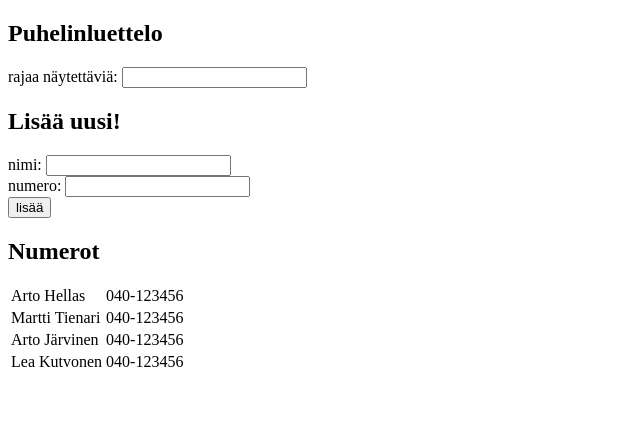
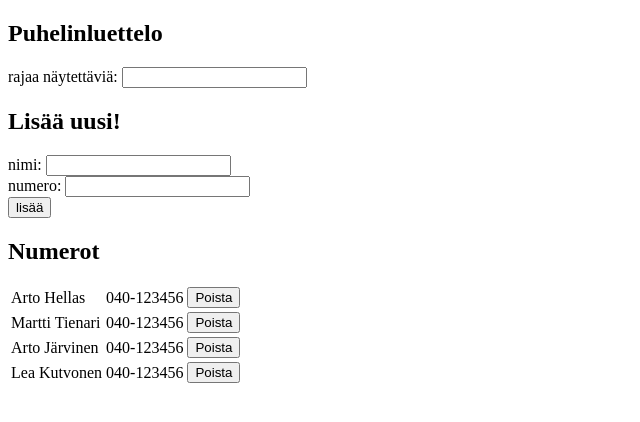
Before and after one commit to poksiala/mooc-osa2, a React (Create React App) app: page / in a window 1280 px wide. Shown: the top 422 px of the page, without its empty margins (0-640 px from the left). Built offline with nearby package versions, Linux system fonts and the light colour scheme; data requests are answered from the project's data file.

Commit message:
part 2-16

```diff
--- a/src/App.js
+++ b/src/App.js
@@ -1,11 +1,19 @@
 import React from 'react';
 import personService from './services/persons'
 
-const Person = ({person}) => <tr><td>{person.name}</td><td>{person.number}</td></tr>
+const Person = ({delHandler, person}) => {
+  return (
+    <tr>
+      <td>{person.name}</td>
+      <td>{person.number}</td>
+      <td><button onClick={delHandler(person)}>Poista</button></td>
+    </tr>
+  )
+}
 
-const Persons = ({persons}) => {
+const Persons = ({delHandler, persons}) => {
   const personList = persons.map(person =>
-    <Person key={person.name} person={person} />)
+    <Person delHandler={delHandler} key={person.name} person={person} />)
 
   return (
     <table>
@@ -36,6 +44,10 @@ class App extends React.Component {
     }
   }
 
+  biggestId() {
+    return this.state.persons.reduce((a, b) => (a < b.id) ? b.id : a, 0)
+  }
+
   componentDidMount() {
     personService.getAll()
       .then(response => {
@@ -49,7 +61,7 @@ class App extends React.Component {
       const personObject = {
         name: this.state.newName,
         number: this.state.newNumber,
-        id: this.state.persons.length + 1
+        id: this.biggestId() + 1
       }
 
       personService.create(personObject)
@@ -64,6 +76,20 @@ class App extends React.Component {
     } else {
       this.setState({newName: '', newNumber: ''})
     }
+  }
+
+  delPerson = (person) => {
+    return (
+      () => {
+        if (window.confirm(`poistetaanko ${person.name}?`)) {
+          personService.del(person.id).then(
+            this.setState({
+              persons: this.state.persons.filter((p) => p.id !== person.id)
+            })
+          )
+        }
+      }
+    )
   }
 
   handleNameChange = (event) => {
@@ -109,7 +135,7 @@ class App extends React.Component {
           </div>
         </form>
         <h2>Numerot</h2>
-        <Persons persons={filteredPersons} />
+        <Persons delHandler={this.delPerson} persons={filteredPersons} />
       </div>
     )
   }
--- a/src/services/persons.js
+++ b/src/services/persons.js
@@ -5,4 +5,6 @@ const getAll = () => axios.get(baseUrl)
 
 const create = (newObject) => axios.post(baseUrl, newObject)
 
-export default { getAll, create }
+const del = (id) => axios.delete(`${baseUrl}/${id}`)
+
+export default { getAll, create, del }
```
